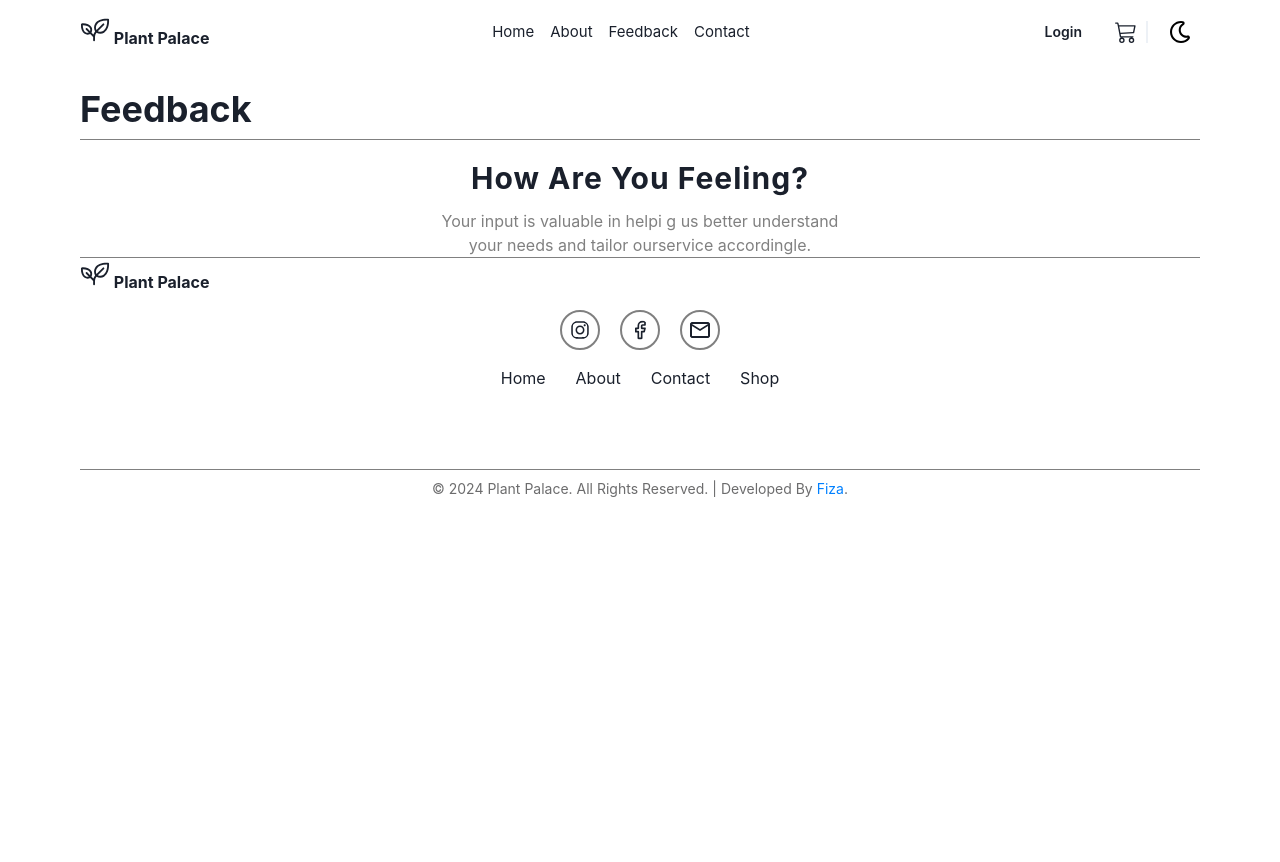
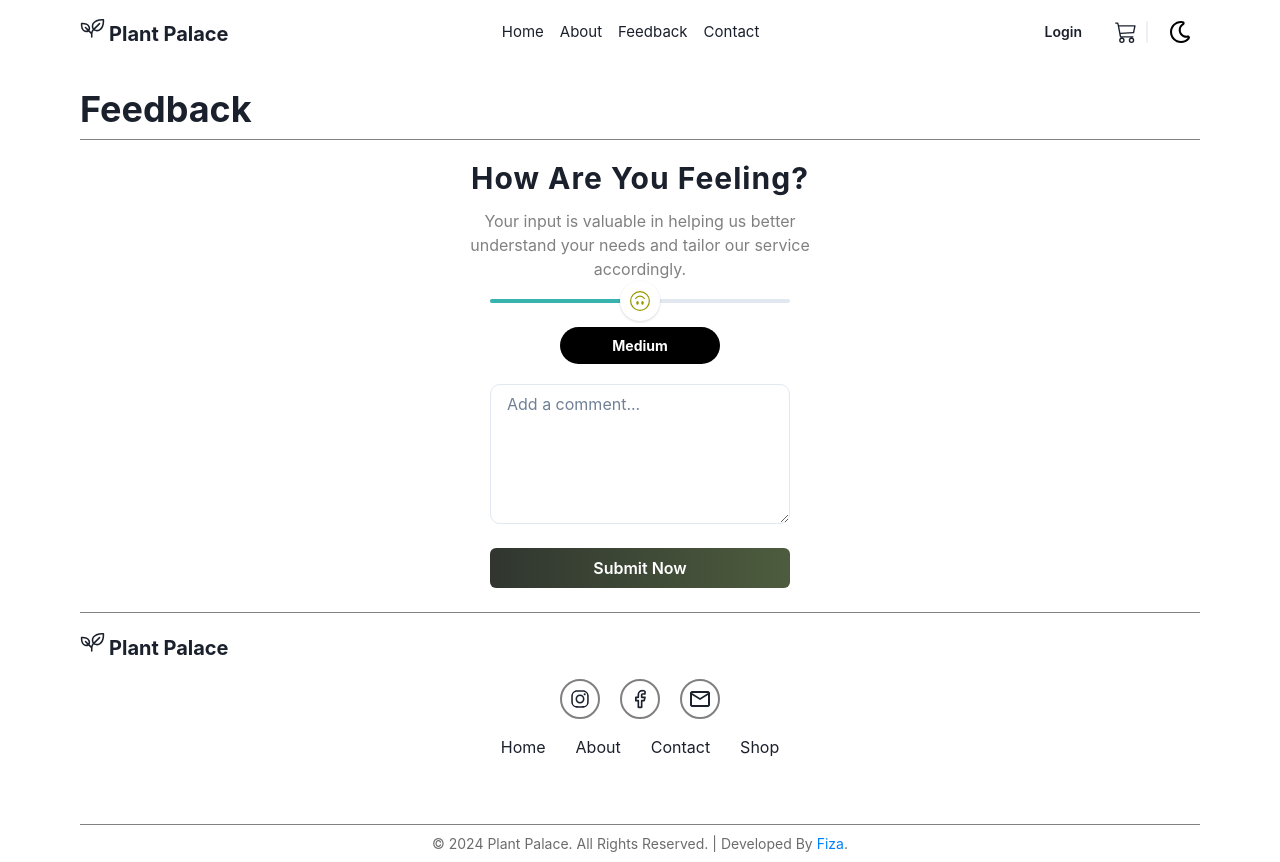
Before and after one commit to Fizahere/PlantPalace, a React (Vite) app: page /plant-palace/feedback in a window 1280 px wide. Before the commit the page ends 800 px from the top, so only its background shows below. Built offline with nearby package versions, Linux system fonts and the light colour scheme.

Commit message:
[feedback]

```diff
--- a/package.json
+++ b/package.json
@@ -14,7 +14,7 @@
     "@emotion/react": "^11.13.3",
     "@emotion/styled": "^11.13.0",
     "apisauce": "^3.0.1",
-    "framer-motion": "^11.3.29",
+    "framer-motion": "^11.3.30",
     "react": "^18.3.1",
     "react-dom": "^18.3.1",
     "react-icons": "^5.3.0",
--- a/src/assets/constants/icons.js
+++ b/src/assets/constants/icons.js
@@ -19,6 +19,11 @@ import { VscFeedback } from "react-icons/vsc";
 import { BiSupport } from "react-icons/bi";
 import { TiBusinessCard } from "react-icons/ti";
 import { TbMessageChatbot } from "react-icons/tb";
+import { FaRegSmileBeam } from "react-icons/fa";
+import { PiSmileySadDuotone } from "react-icons/pi";
+import { TfiFaceSad } from "react-icons/tfi";
+import { BiHappyHeartEyes } from "react-icons/bi";
+import { BsEmojiSmileUpsideDown } from "react-icons/bs";
 
 export const App_Icons = {
     LOGO: PiPlant,
@@ -42,4 +47,9 @@ export const App_Icons = {
     SUPPORT:BiSupport,
     MEDIA:TiBusinessCard,
     MESSAGE:TbMessageChatbot,
+    SAD:TfiFaceSad,
+    UNHAPPY:PiSmileySadDuotone,
+    SATISFY:BsEmojiSmileUpsideDown,
+    HAPPY:FaRegSmileBeam,
+    GOOD:BiHappyHeartEyes,
 }
--- a/src/components/Footer.jsx
+++ b/src/components/Footer.jsx
@@ -1,16 +1,18 @@
 import React from "react";
 import { Box, Flex, Text, Icon, Link } from "@chakra-ui/react";
 import { Colors } from "../assets/constants/colors";
-import { Link as DomLink } from "react-router-dom";
+import { Link as DomLink, } from "react-router-dom";
 import { App_Icons } from "../assets/constants/icons";
 
 function Footer() {
   return (
     <>
       <Box h={"250"} borderTop={"1px solid grey"} position="relative">
-        <Box fontWeight="bold">
-          <Icon as={App_Icons.LOGO} fontSize={30} /> Plant Palace
-        </Box>
+        <DomLink to={'/'}>
+        <Flex  mt={4}>
+          <Icon as={App_Icons.LOGO} fontSize={{base:20,md:25}} /> <Text mt={1} ml={1} fontSize={{base:15,md:20}} fontWeight="bold">Plant Palace</Text>
+          </Flex>
+        </DomLink>
         <Flex justifyContent={"center"} gap={"20px"} mt={4}>
           <Link href="https://www.instagram.com/" isExternal>
             <Icon
@@ -59,7 +61,7 @@ function Footer() {
             p={2}
             display={"flex"}
             fontSize={{
-              base: "12px",
+              base: "10px",
               md: "14px",
             }}
             justifyContent={"center"}
--- a/src/components/Navbar.jsx
+++ b/src/components/Navbar.jsx
@@ -7,21 +7,20 @@ import {
   Button,
   useDisclosure,
   Stack,
-  // Link,
   Icon,
   useColorMode,
   Divider,
+  Text,
 } from "@chakra-ui/react";
 import { App_Icons } from "../assets/constants/icons";
 import { Colors } from "../assets/constants/colors";
-import { Link, useNavigate } from "react-router-dom";
+import { Link,  } from "react-router-dom";
 import Cart from "../pages/Cart";
 
 function Navbar() {
   const { isOpen, onOpen, onClose } = useDisclosure();
   const { colorMode, toggleColorMode } = useColorMode();
   const cartDrawer = useDisclosure();
-  const navigate=useNavigate()
 
   return (
     <>
@@ -40,9 +39,11 @@ function Navbar() {
             display={{ md: "none" }}
             onClick={isOpen ? onClose : onOpen}
           />
-          <Box fontWeight="bold">
-            <Icon as={App_Icons.LOGO} fontSize={30} /> Plant Palace
-          </Box>
+          <Link to={'/'} >
+          <Flex>
+            <Icon as={App_Icons.LOGO} fontSize={{base:20,md:25}} /> <Text mt={1} ml={1} fontSize={{base:15,md:20}} fontWeight="bold">Plant Palace</Text>
+            </Flex>
+          </Link>
           <HStack spacing={8} alignItems="center">
             <HStack
               fontSize={15}
--- a/src/pages/Contact.jsx
+++ b/src/pages/Contact.jsx
@@ -7,6 +7,7 @@ import {
   Text,
   Textarea,
   Icon,
+  Button,
 } from "@chakra-ui/react";
 import { Colors } from "../assets/constants/colors";
 import { App_Icons } from "../assets/constants/icons";
@@ -96,6 +97,7 @@ const Contact = () => {
               </Text>
               <Textarea placeholder={"message**"}></Textarea>
             </Box>
+            <Button width={'100%'} color={Colors.WHITE} _hover={{bg:Colors.THEMEBUTTON}} bg={Colors.THEMEBUTTON}>Send</Button>
           </Box>
         </Flex>
         <Box
--- a/src/pages/Feedback.jsx
+++ b/src/pages/Feedback.jsx
@@ -1,25 +1,130 @@
-import React from "react";
-import { Box, Center, Heading, Text,Flex, } from "@chakra-ui/react";
+import React, { useState } from "react";
+import {
+  Box,
+  Center,
+  Heading,
+  Text,
+  Flex,
+  Slider,
+  SliderTrack,
+  SliderFilledTrack,
+  SliderThumb,
+  Textarea,
+  Button,
+} from "@chakra-ui/react";
 import { Colors } from "../assets/constants/colors";
+import { App_Icons } from "../assets/constants/icons";
 
 const Feedback = () => {
+  const [sliderValue, setSliderValue] = useState(3);
+  const emojis = [
+    {
+      icon: App_Icons.SAD,
+      label: "Very Unhappy",
+      e_color: "red",
+      fontsize: "20px",
+    },
+    {
+      icon: App_Icons.UNHAPPY,
+      label: "Unhappy",
+      e_color: "orange",
+      fontsize: "20px",
+    },
+    {
+      icon: App_Icons.SATISFY,
+      label: "Medium",
+      e_color: "#999900",
+      fontsize: "20px",
+    },
+    {
+      icon: App_Icons.HAPPY,
+      label: "Happy",
+      e_color: "green",
+      fontsize: "20px",
+    },
+    {
+      icon: App_Icons.GOOD,
+      label: "Very Happy",
+      e_color: "blue",
+      fontsize: "20px",
+    },
+  ];
+
   return (
     <>
       <Box mt={6}>
         <Heading borderBottom={"1px solid grey"} pb={2} mb={4}>
           Feedback
         </Heading>
-        <Center>
-            <Flex flexDirection={'column'}>
-          <Text textAlign={'center'} letterSpacing={1} fontSize={"30px"} fontWeight={"bold"}>
+        {/* <Center> */}
+        <Flex
+          justifyContent={"center"}
+          alignItems={"center"}
+          flexDirection={"column"}
+        >
+          <Text
+            textAlign={"center"}
+            letterSpacing={1}
+            fontSize={"30px"}
+            fontWeight={"bold"}
+          >
             How Are You Feeling?
           </Text>
-          <Text mt={2} color={Colors.TEXTGREY} textAlign={'center'} w={'400px'}>
-            Your input is valuable in helpi g us better understand your needs
-            and tailor ourservice accordingle.
+          <Text mt={2} color={Colors.TEXTGREY} textAlign={"center"} w={"400px"}>
+            Your input is valuable in helping us better understand your needs
+            and tailor our service accordingly.
           </Text>
-          </Flex>
-        </Center>
+          <Box textAlign="center" width="300px">
+            <Slider
+              defaultValue={3}
+              min={1}
+              max={5}
+              step={1}
+              onChange={(val) => setSliderValue(val)}
+              colorScheme="teal"
+            >
+              <SliderTrack bg="gray.200">
+                <SliderFilledTrack bg="teal.400" />
+              </SliderTrack>
+              <SliderThumb boxSize={10}>
+                <Box
+                  as={emojis[sliderValue - 1].icon}
+                  color={emojis[sliderValue - 1].e_color}
+                  fontSize={emojis[sliderValue - 1].fontsize}
+                />
+              </SliderThumb>
+            </Slider>
+            <Text
+              mt={4}
+              fontSize="sm"
+              fontWeight="bold"
+              bg={Colors.BLACK}
+              color="white"
+              width={40}
+              py={2}
+              borderRadius="50px"
+              m={"0 auto"}
+            >
+              {emojis[sliderValue - 1].label}
+            </Text>
+            <Textarea
+              borderRadius={"10px"}
+              h={140}
+              mt={5}
+              placeholder="Add a comment..."
+            ></Textarea>
+            <Button
+            color={Colors.WHITE}
+              bgGradient="linear(to-r, #30362f, #4d5c3e)"
+              my={6}
+              _hover={{bg:Colors.THEMEBUTTON}}
+              width={"100%"}
+            >
+              Submit Now
+            </Button>
+          </Box>
+        </Flex>
+        {/* </Center> */}
       </Box>
     </>
   );
--- a/src/pages/Home.jsx
+++ b/src/pages/Home.jsx
@@ -7,7 +7,6 @@ import {
   Button,
   Text,
   useColorMode,
-  IconButton,
   Icon,
 } from "@chakra-ui/react";
 import mainImage from "../assets/images/mainImage.png";
```
Also changed, not shown: 1 other file (tests, documents, lock files or other folders).
